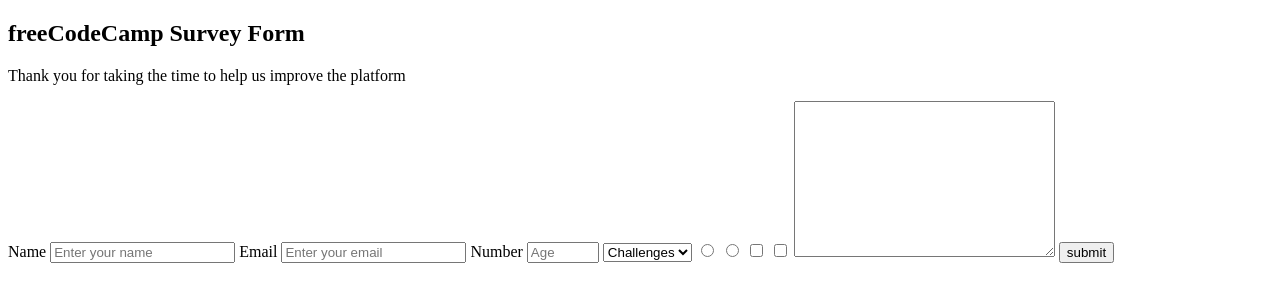
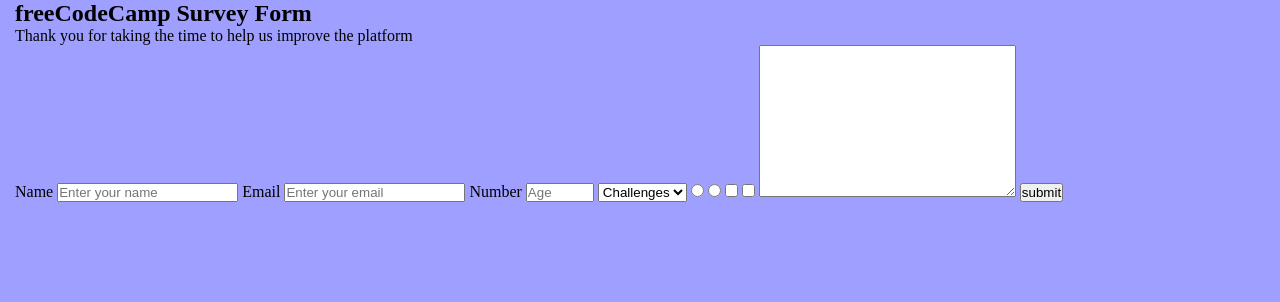
Before and after one commit to EngrHumza/Pak-Iraq, a plain HTML site: page fcc-test-suite-template-master/index.html in a window 1280 px wide. Drawn offline with Linux system fonts and the light colour scheme.

Commit message:
update css
I did the Global changes

```diff
--- a/fcc-test-suite-template-master/css/style.css
+++ b/fcc-test-suite-template-master/css/style.css
@@ -0,0 +1,26 @@
+:root{
+
+}
+*{
+    box-sizing: border-box;
+    -moz-box-sizing: border-box;
+    -webkit-box-sizing: border-box;
+    margin: 0;
+    padding: 0;
+}
+body{
+    position: relative;
+    background-color: rgba(0, 0, 255, 0.377);
+}
+.container{
+    padding: 0 15px;
+    margin: auto;
+}
+body::before{
+    content: "";
+    /* background-image: url(../images/survey-form-background.jpeg); */
+    position: absolute;
+    width: 100%;
+    height: 100%;
+    z-index: 2;
+}
--- a/fcc-test-suite-template-master/index.html
+++ b/fcc-test-suite-template-master/index.html
@@ -9,12 +9,16 @@
   <body>
     <script src="https://cdn.freecodecamp.org/testable-projects-fcc/v1/bundle.js"></script>
 
+    <div class="container">
 
       <section>
         <h1 id="title">freeCodeCamp Survey Form</h1>
         <p id="description">Thank you for taking the time to help us improve the platform</p>
       </section>
 
+
+    </div>
+    <div class="container">
       <section>
         <form action="" id="survey-form">
           <label for="name" id="name-label">Name</label>
@@ -36,6 +40,7 @@
 
         </form>
       </section>
+    </div>
     <!--
 
     Hello Camper!
```
Also changed, not shown: fcc-test-suite-template-master/images/survey-form-background.jpeg (added). Lines whose indentation alone changed are shown as unchanged.
